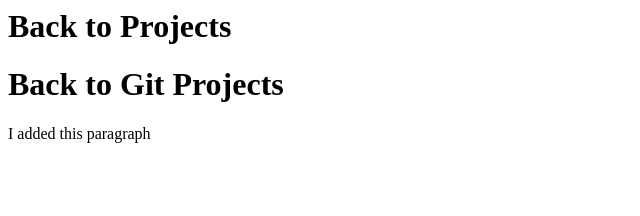
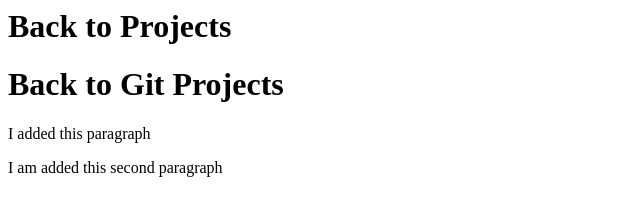
Before and after one commit to saidmurad/test, a plain HTML site: page index.html in a window 1280 px wide. Shown: the whole page, without its empty margins (0-640 px from the left). Drawn offline with Linux system fonts and the light colour scheme.

Commit message:
the second  paragraph is added

```diff
--- a/index.html
+++ b/index.html
@@ -9,6 +9,8 @@
 
     <p>I added this paragraph</p>
 
+    <p>I am added this second paragraph</p>
+
 </body>
 
 </html>
```
